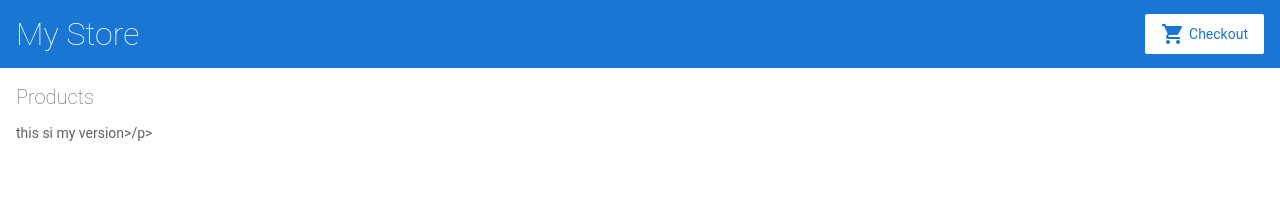
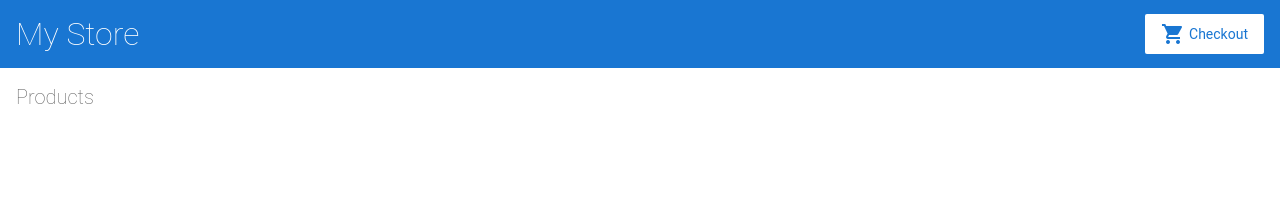
Before and after one commit to ovidiuchirila/angular-geeywx, an Angular app: page / in a window 1280 px wide. Shown: the top 215 px of the page. Built offline with nearby package versions, Linux system fonts and the light colour scheme.

Commit message:
1 file modified

```diff
--- a/src/app/product-list/product-list.component.html
+++ b/src/app/product-list/product-list.component.html
@@ -1,6 +1,6 @@
 <h2>Products</h2>
 
-<p>this si my version>/p></p>
+<div *ngFor="let product of products"></div>
 <!--
 Copyright Google LLC. All Rights Reserved.
 Use of this source code is governed by an MIT-style license that
```
